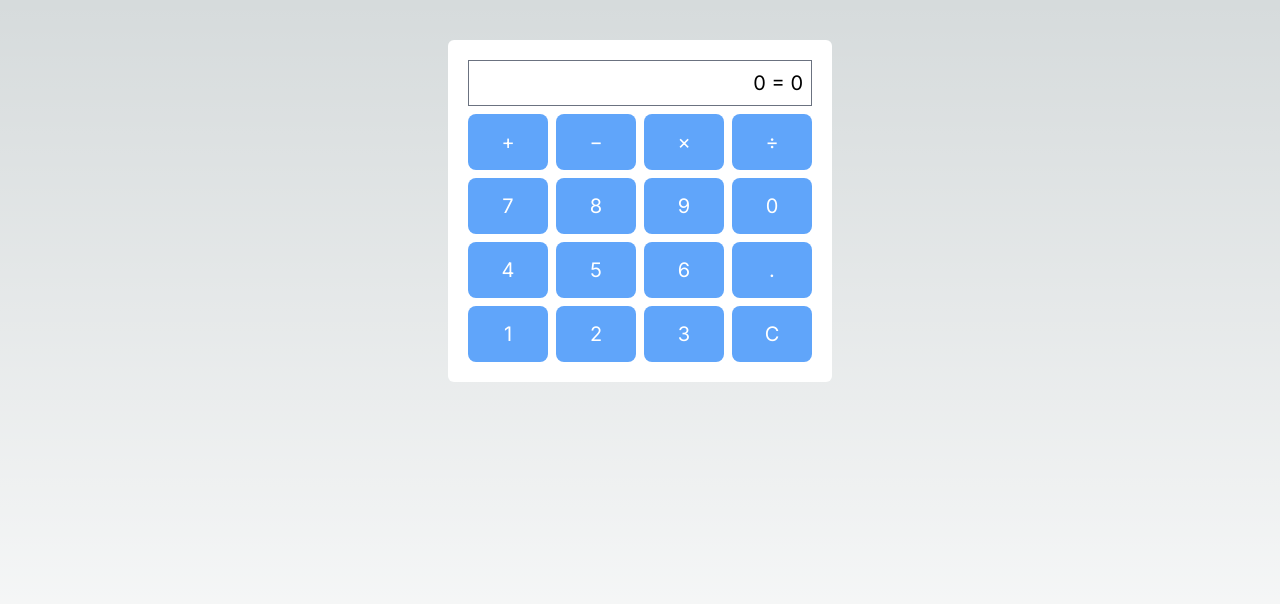
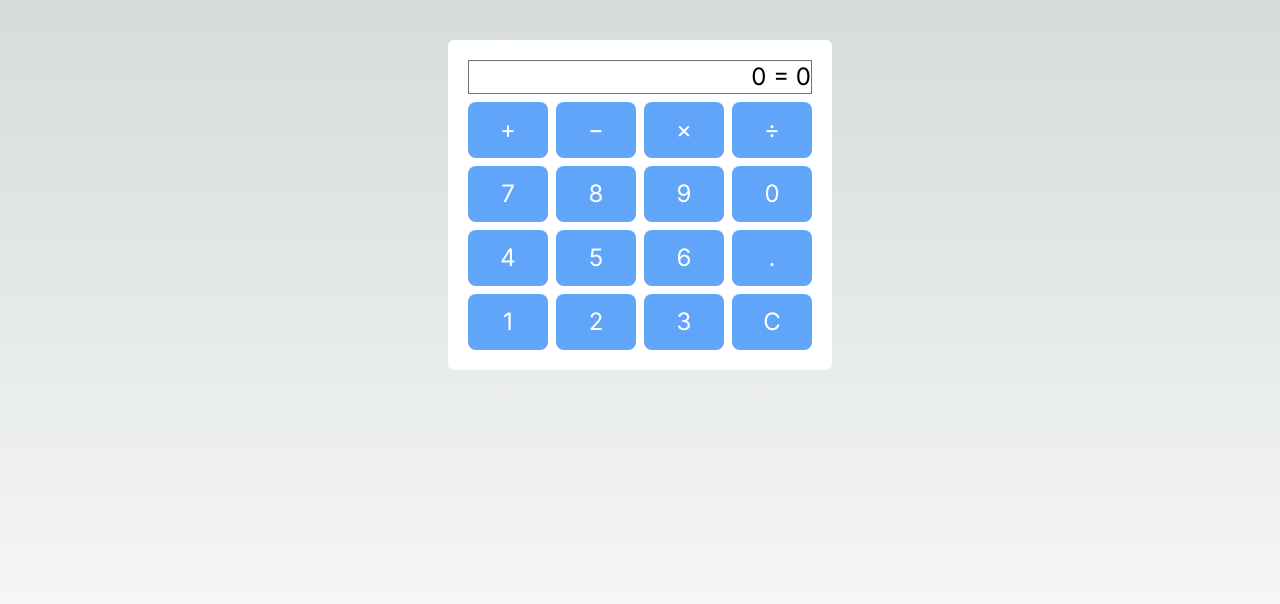
Before and after one commit to 50516004/toolbox, a Next.js app: page / in a window 1280 px wide. Shown: the top 604 px of the page. Built offline with nearby package versions, Linux system fonts and the light colour scheme.

Commit message:
コード整備

```diff
--- a/src/app/page.tsx
+++ b/src/app/page.tsx
@@ -1,107 +1,9 @@
-'use client'
-import { isOperator, resolveAll } from "@/lib/calculator";
-import { Operator, Point } from "@/lib/difinitions";
-import Button from "@/ui/Button";
-import { useState } from "react";
-
-// 入力初期状態
-const initInput = ["0"];
+import Calculator from "@/ui/Calculator";
 
 export default function Page() {
-  // 入力配列
-  const [input, setInput] = useState(initInput);
-
-  // 入力配列のコピー
-  const draft = [...input];
-  // 入力末尾
-  const tail = input.at(-1);
-  // 計算式
-  const state = input.join(" ");
-  // 計算結果
-  const answer = resolveAll(input);
-
-  // 入力配列のクリア
-  function clear() {
-    setInput(initInput);
-  }
-
-  // 演算子を追加
-  function addOperator(op: string) {
-    if (tail == undefined) {
-      draft.push(op);
-    } else if (isOperator(tail)) {
-      draft.splice(-1, 1, op);
-    } else {
-      draft.push(op);
-    }
-    setInput(draft);
-  }
-
-  // 数字を追加
-  function addNumber(num: number) {
-    const numStr = num.toString();
-    if (tail == undefined || isOperator(tail)) {
-      draft.push(numStr);
-    } else if (tail == "0") {
-      draft.splice(-1, 1, numStr);
-    } else {
-      draft.splice(-1, 1, tail + numStr);
-    }
-    setInput(draft);
-  }
-
-  // 小数点を追加
-  function addPoint() {
-    if (tail == undefined || isOperator(tail) || tail.includes(Point)) {
-      return;
-    } else {
-      draft.splice(-1, 1, tail + Point);
-    }
-    setInput(draft);
-  }
-
-  // 数字ボタン
-  function btnNumber(num: number) {
-    return (
-      <Button onClick={() => addNumber(num)}>
-        {num}
-      </Button>
-    );
-  }
-
   return (
-    <main className="flex min-h-screen flex-col items-center justify-start p-10 text-xl">
-      <div className="bg-white p-5 flex flex-col gap-2 w-full max-w-96 rounded-md">
-        <div className="border border-gray-500 flex justify-end p-2">
-          {state + " = " + answer}
-        </div>
-        <div className="flex flex-wrap flex-col gap-2">
-          <div className="flex gap-2">
-            <Button onClick={() => addOperator(Operator.Plus)}>&#0043;</Button>
-            <Button onClick={() => addOperator(Operator.Minus)}>&#8722;</Button>
-            <Button onClick={() => addOperator(Operator.Multi)}>&#0215;</Button>
-            <Button onClick={() => addOperator(Operator.Divid)}>&#0247;</Button>
-          </div>
-          <div className="flex gap-2">
-            {btnNumber(7)}
-            {btnNumber(8)}
-            {btnNumber(9)}
-            {btnNumber(0)}
-          </div>
-          <div className="flex gap-2">
-            {btnNumber(4)}
-            {btnNumber(5)}
-            {btnNumber(6)}
-            <Button onClick={addPoint}>{"."}</Button>
-          </div>
-          <div className="flex gap-2">
-            {btnNumber(1)}
-            {btnNumber(2)}
-            {btnNumber(3)}
-            <Button onClick={clear}>{"C"}</Button>
-          </div>
-        </div>
-      </div>
+    <main className="min-h-screen flex flex-col items-center p-10">
+      <Calculator />
     </main>
   );
 }
--- /dev/null
+++ b/src/ui/Calculator.tsx
@@ -0,0 +1,105 @@
+'use client'
+import { isOperator, resolveAll } from "@/lib/calculation";
+import { Operator, Point } from "@/lib/difinitions";
+import Button from "@/ui/Button";
+import { useState } from "react";
+
+// 入力配列初期状態
+const initInput = ["0"];
+
+export default function Calculator() {
+  // 入力配列
+  const [input, setInput] = useState(initInput);
+
+  // 入力配列のコピー
+  const draft = [...input];
+  // 入力末尾
+  const tail = input.at(-1);
+  // 計算式
+  const state = input.join(" ");
+  // 計算結果
+  const answer = resolveAll(input);
+
+  // 入力配列のクリア
+  function clear() {
+    setInput(initInput);
+  }
+
+  // 演算子を追加
+  function addOperator(op: string) {
+    if (tail == undefined) {
+      draft.push(op);
+    } else if (isOperator(tail)) {
+      draft.splice(-1, 1, op);
+    } else {
+      draft.push(op);
+    }
+    setInput(draft);
+  }
+
+  // 数字を追加
+  function addNumber(num: number) {
+    const numStr = num.toString();
+    if (tail == undefined || isOperator(tail)) {
+      draft.push(numStr);
+    } else if (tail == "0") {
+      draft.splice(-1, 1, numStr);
+    } else {
+      draft.splice(-1, 1, tail + numStr);
+    }
+    setInput(draft);
+  }
+
+  // 小数点を追加
+  function addPoint() {
+    if (tail == undefined || isOperator(tail) || tail.includes(Point)) {
+      return;
+    } else {
+      draft.splice(-1, 1, tail + Point);
+    }
+    setInput(draft);
+  }
+
+  // 数字ボタン
+  function ButtonNumber(num: number) {
+    return (
+      <Button onClick={() => addNumber(num)}>
+        {num}
+      </Button>
+    );
+  }
+
+  return (
+    <div className="bg-white p-5 flex flex-col gap-2 w-full max-w-96 rounded-md text-2xl">
+      <div className="border border-gray-500 flex justify-end">
+        {state + " = " + answer}
+      </div>
+      <div className="flex flex-wrap flex-col gap-2">
+        <div className="flex gap-2">
+          <Button onClick={() => addOperator(Operator.Plus)}>&#0043;</Button>
+          <Button onClick={() => addOperator(Operator.Minus)}>&#8722;</Button>
+          <Button onClick={() => addOperator(Operator.Multi)}>&#0215;</Button>
+          <Button onClick={() => addOperator(Operator.Divid)}>&#0247;</Button>
+        </div>
+        <div className="flex gap-2">
+          {ButtonNumber(7)}
+          {ButtonNumber(8)}
+          {ButtonNumber(9)}
+          {ButtonNumber(0)}
+        </div>
+        <div className="flex gap-2">
+          {ButtonNumber(4)}
+          {ButtonNumber(5)}
+          {ButtonNumber(6)}
+          <Button onClick={addPoint}>{"."}</Button>
+        </div>
+        <div className="flex gap-2">
+          {ButtonNumber(1)}
+          {ButtonNumber(2)}
+          {ButtonNumber(3)}
+          <Button onClick={clear}>{"C"}</Button>
+        </div>
+      </div>
+    </div>
+  );
+}
```
Also changed, not shown: src/lib/calculation.ts (renamed from src/lib/calculator.ts, +10 -6 lines).
